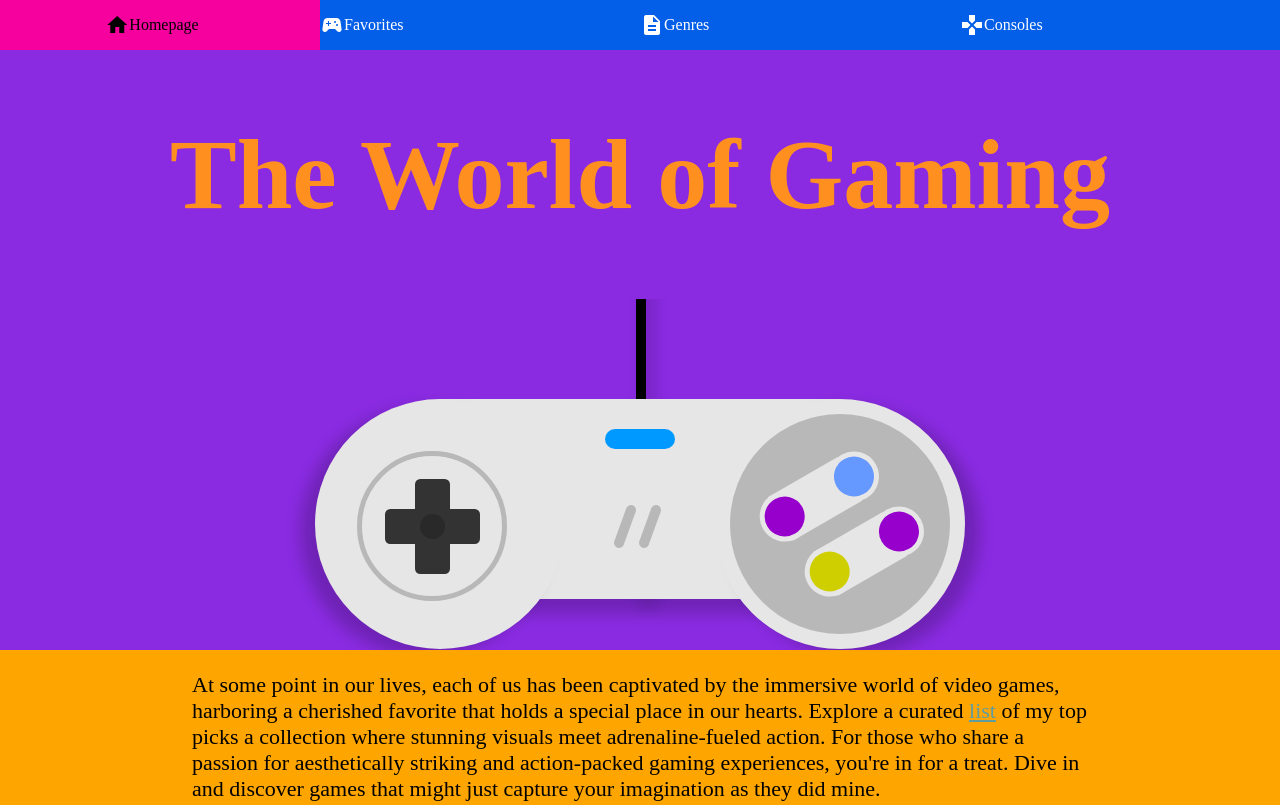
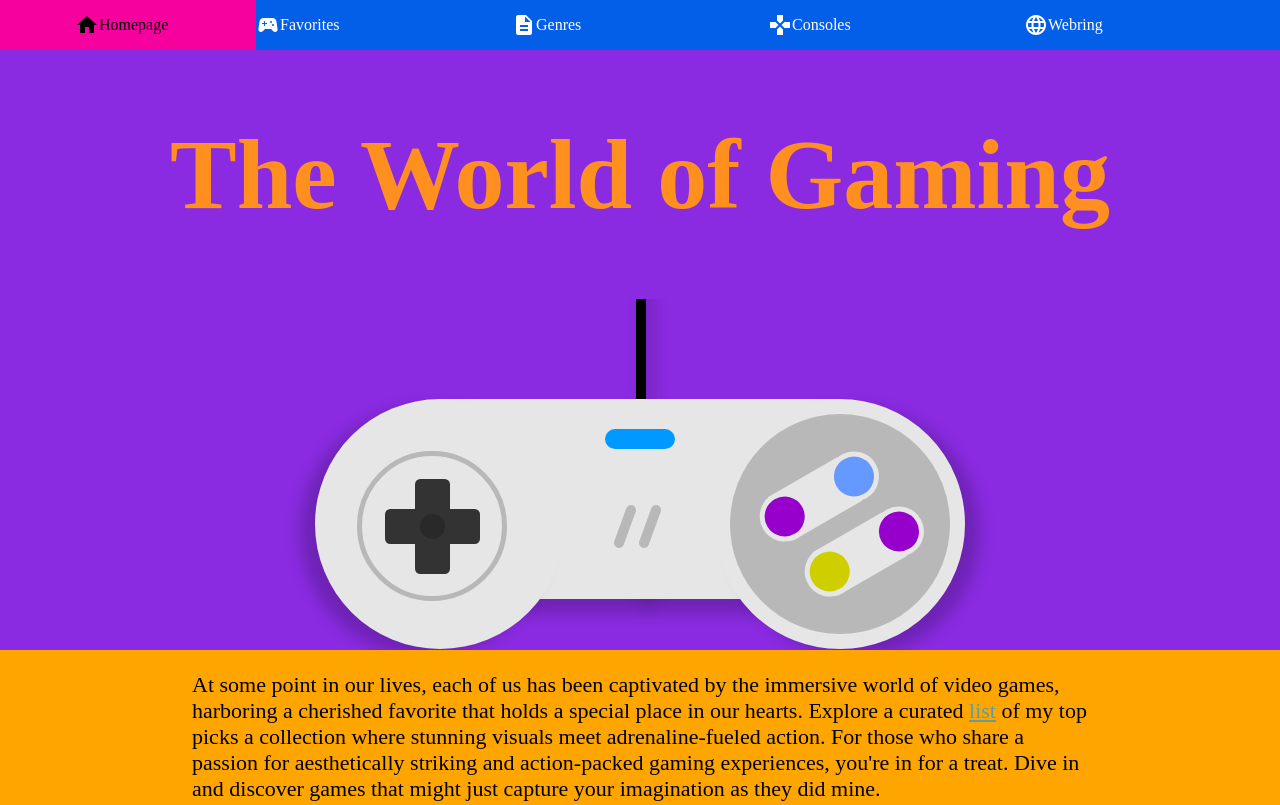
Before and after one commit to Abdullah3245/abdullah3245.github.io, a plain HTML site: page S1A3/index.html in a window 1280 px wide. Shown: the top 805 px of the page. Drawn offline with Linux system fonts and the light colour scheme.

Commit message:
Update index.html

```diff
--- a/S1A3/index.html
+++ b/S1A3/index.html
@@ -17,6 +17,9 @@
             class="navlink">Favorites</span></a>
     <a class="navbar" href="types.html"><span class="material-icons">description</span><span class="navlink">Genres</span></a>
     <a class="navbar" href="consoles.html"><span class="material-icons">games</span><span style="margin-right: 5%;">Consoles</span></a>
+        <a class="navbar" href="https://olivia-em.github.io/dsgn1020/s2a1/webring.html"><span class="material-icons"><span class="material-symbols-outlined">
+        language
+        </span></span><span style="margin-right: 5%;">Webring</span></a>
 </nav>
 
 <h1><span style="color: #ff901f">The World of Gaming</span></h1>
```
